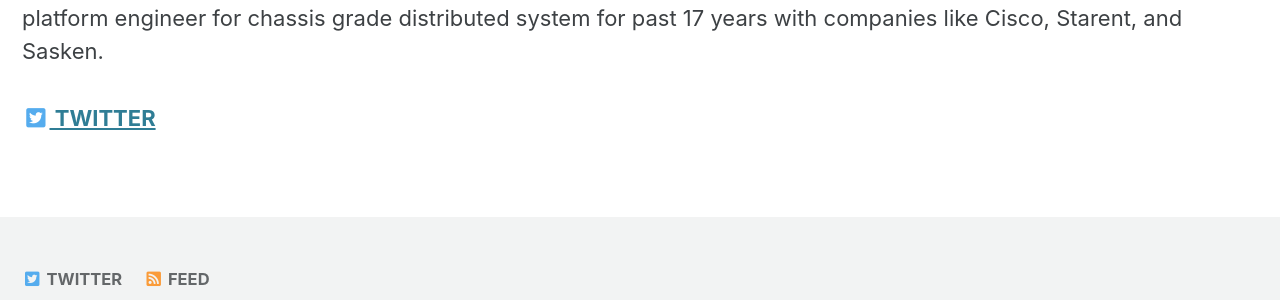
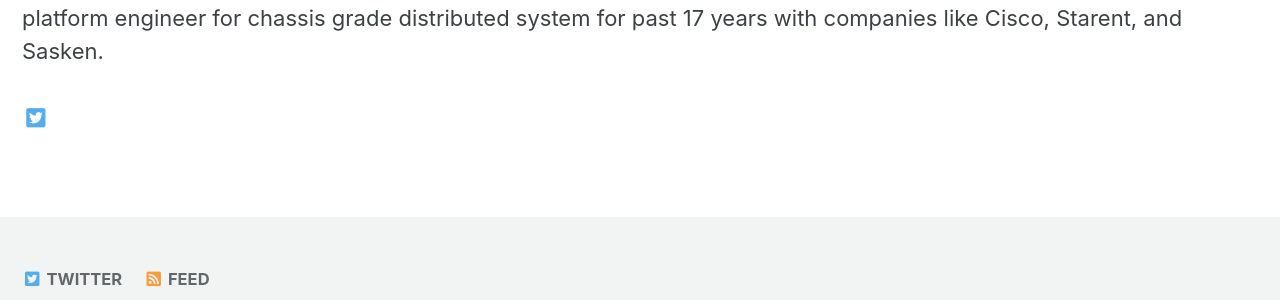
Before and after one commit to milinddeore/logits-website, a Jekyll site: the page built from _pages/TEAM.md, in a window 1280 px wide. Shown: the part 957-1257 px from the top of the page. Built offline with Jekyll 4.4.1, drawn with Linux system fonts in a browser that asks for light colours; cached includes are drawn as plain includes.

Commit message:
Update _config.yml

```diff
--- a/_config.yml
+++ b/_config.yml
@@ -293,10 +293,10 @@
 # Site Footer
 team1:
   links:
-    - label: "Twitter"
+    - label: ""
       icon: "fab fa-fw fa-twitter-square"
-      url: "https://twitter.com/Saket_Deshmukh"
-    - label: "Facebook"
+      url: "https://twitter.com/tomdeore"
+    - label: ""
       icon: "fab fa-fw fa-facebook-square"
       # url:
     - label: "GitHub"
```
